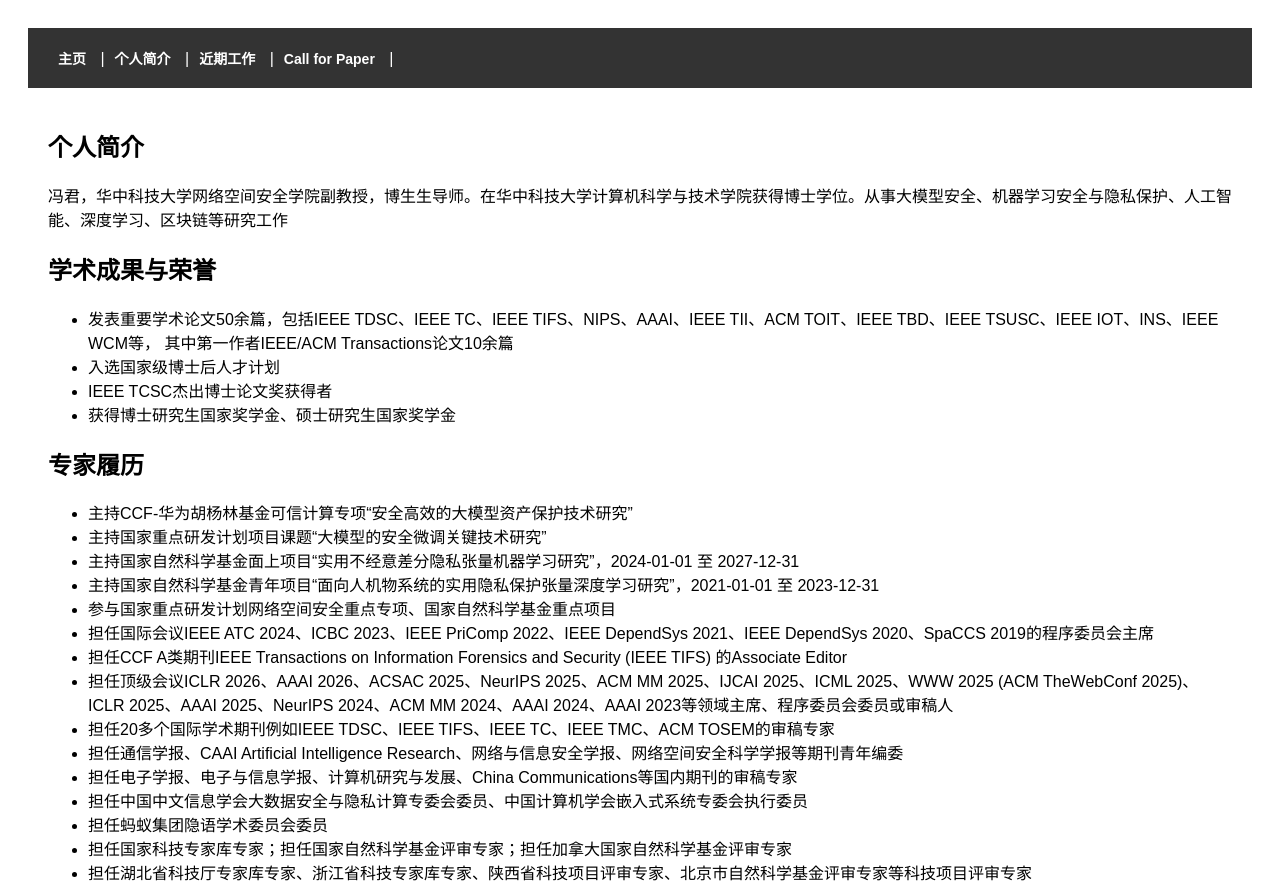
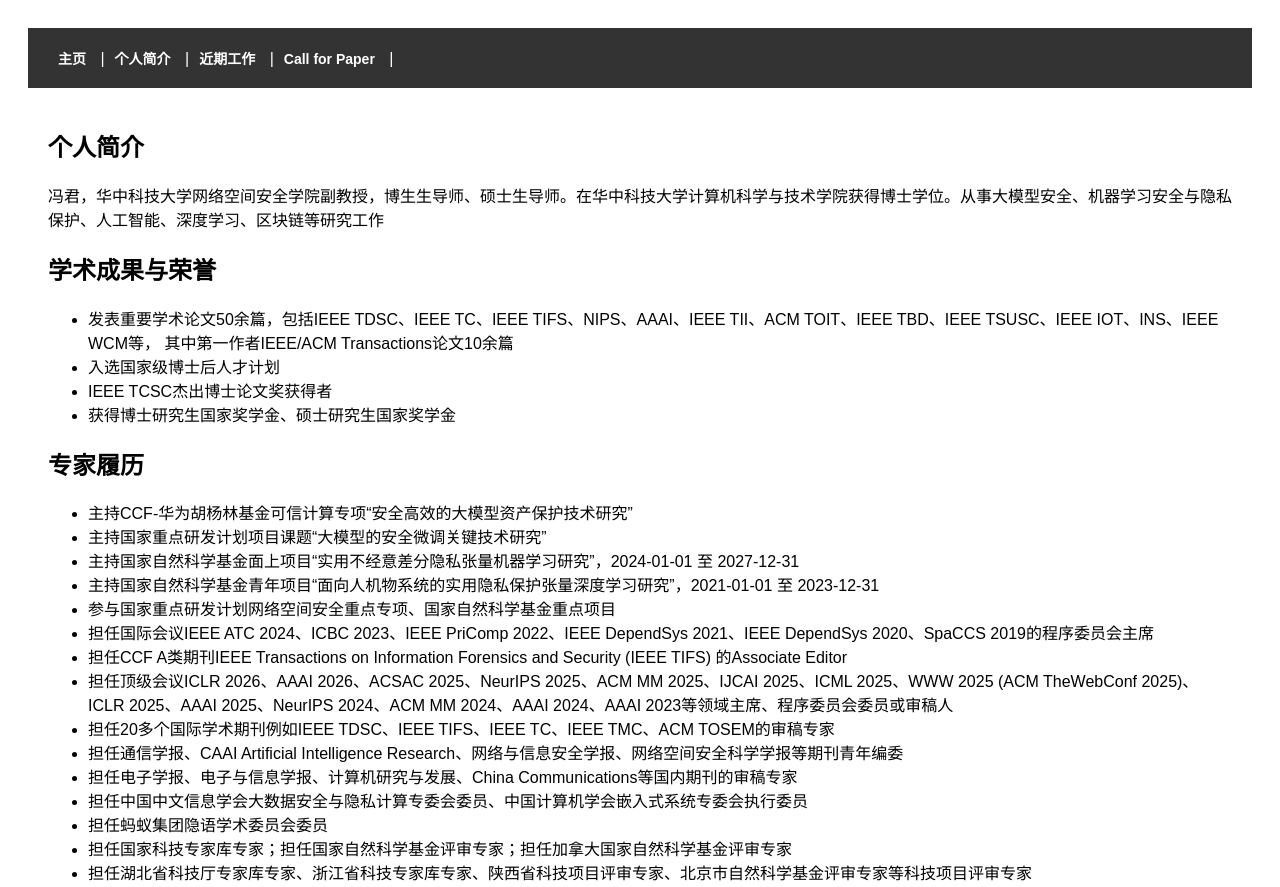
Before and after one commit to junfeng989/junfeng989.github.io, a Gatsby site: page /resume in a window 1280 px wide. Shown: the top 887 px of the page. Built offline with nearby package versions, Linux system fonts and the light colour scheme; Gatsby itself is replaced by a stand-in of ours.

Commit message:
Update resume.js

```diff
--- a/src/pages/resume.js
+++ b/src/pages/resume.js
@@ -7,7 +7,7 @@ const ResumePage = () => (
     <Header />
     <section style={sectionStyles}>
       <h1>个人简介</h1>
-      <p>冯君，华中科技大学网络空间安全学院副教授，博生生导师。在华中科技大学计算机科学与技术学院获得博士学位。从事大模型安全、机器学习安全与隐私保护、人工智能、深度学习、区块链等研究工作</p>
+      <p>冯君，华中科技大学网络空间安全学院副教授，博生生导师、硕士生导师。在华中科技大学计算机科学与技术学院获得博士学位。从事大模型安全、机器学习安全与隐私保护、人工智能、深度学习、区块链等研究工作</p>
 
 
 
```
